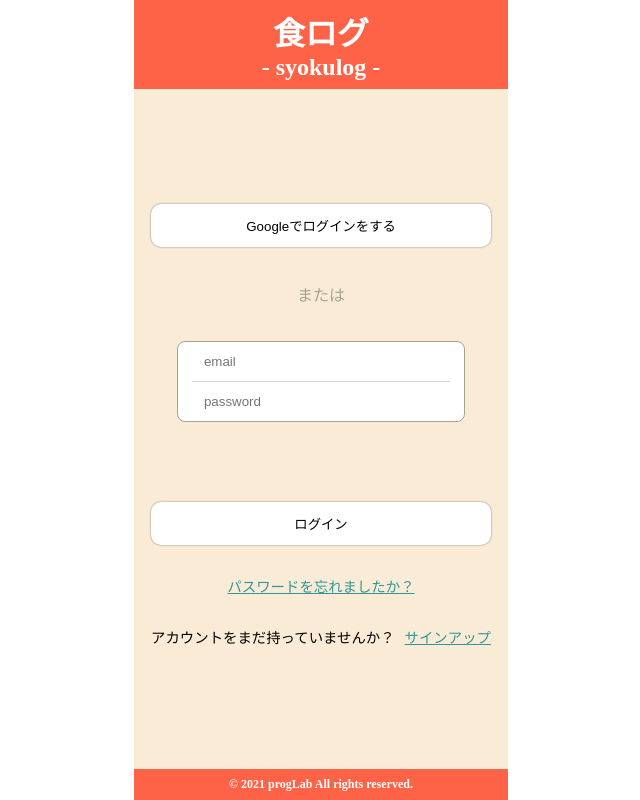
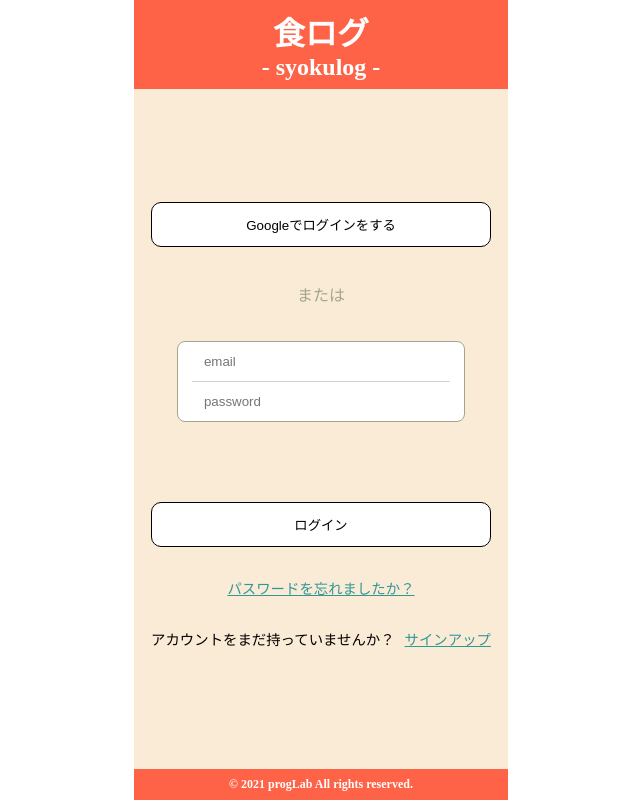
Before and after one commit to nbr41to/syokulog, a React (Create React App) app: page /login in a window 1280 px wide. Shown: the whole page, without its empty margins (319-959 px from the left). Built offline with nearby package versions, Linux system fonts and the light colour scheme.

Commit message:
ボタンのボーダーを修正

```diff
--- a/src/components/pages/Login/index.module.scss
+++ b/src/components/pages/Login/index.module.scss
@@ -14,8 +14,7 @@
       width: 100%;
       border-radius: 10px;
       background-color: #fff;
-      border: none;
-      box-shadow: 0 0 2px rgba(0, 0, 0, 0.5);
+      border: 1px solid;
       cursor: pointer;
       &:hover {
         opacity: 0.7;
```
